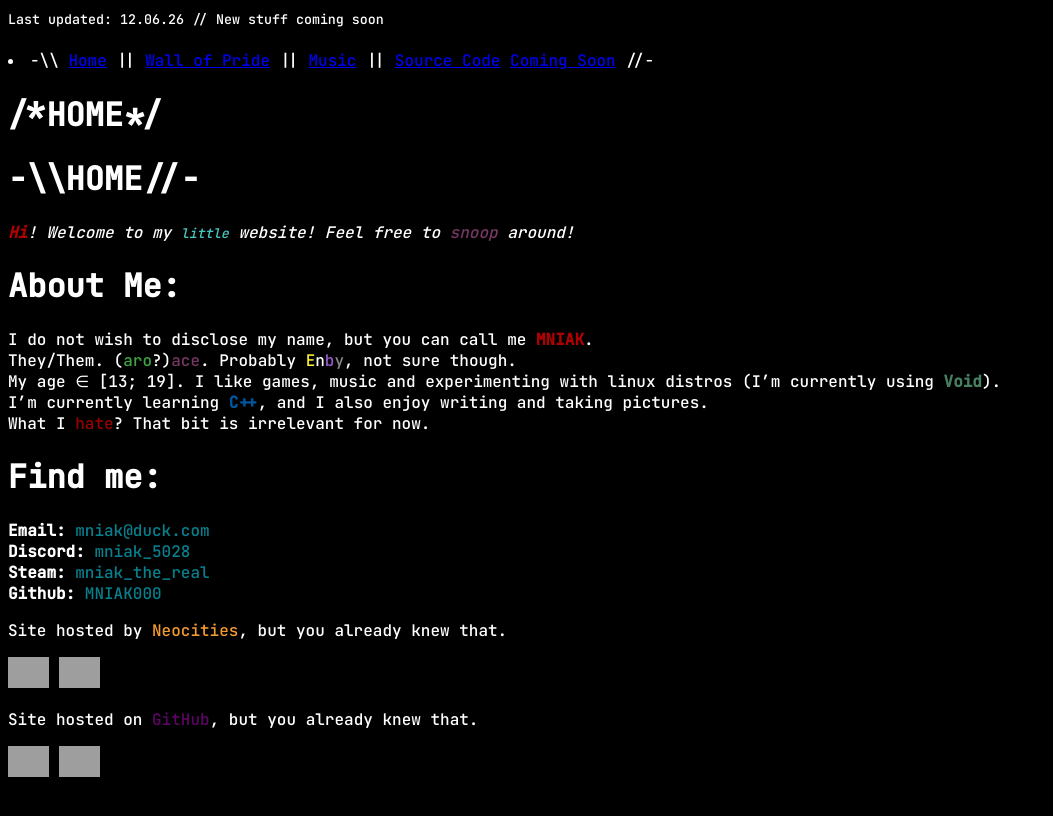
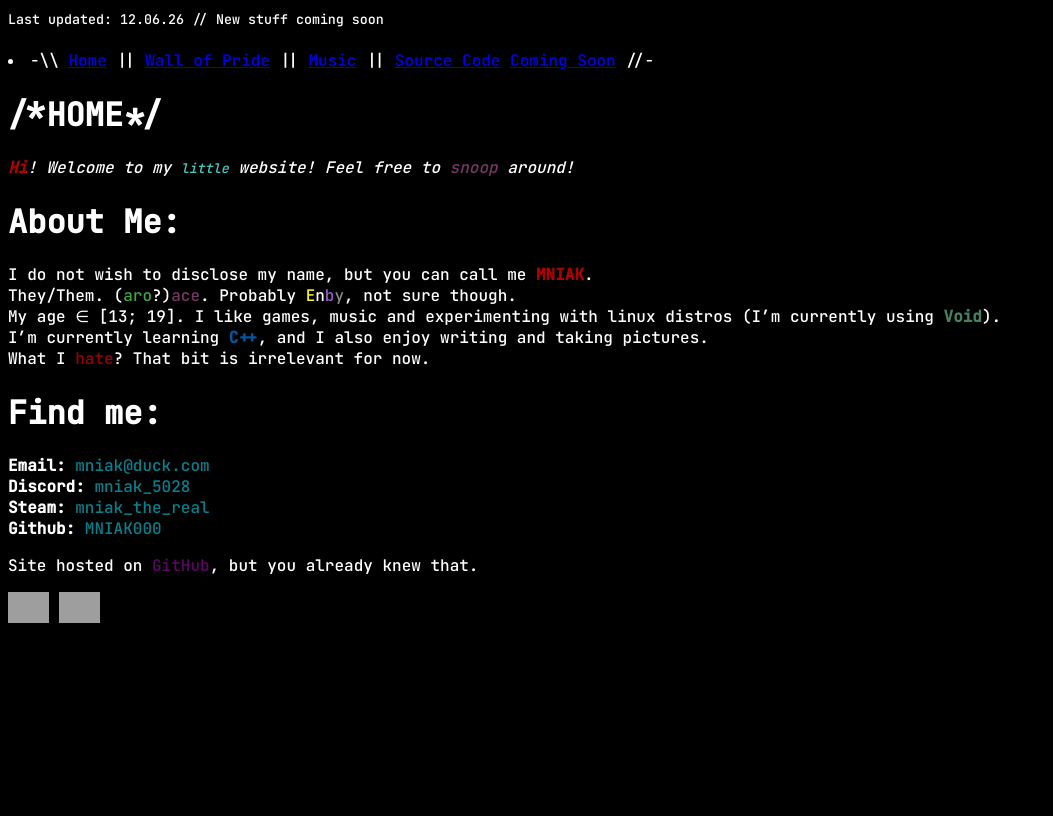
Before and after one commit to MNIAK000/MNIAK.github.io, a Jekyll site: the page built from index.md, in a window 1280 px wide. Shown: the top 816 px of the page, without its empty margins (0-1053 px from the left). Built offline with Jekyll 4.4.1, drawn with Linux system fonts in a browser that asks for light colours; grey boxes are pictures that could not be loaded.

Commit message:
Update index.md

```diff
--- a/index.md
+++ b/index.md
@@ -2,8 +2,6 @@
 layout: default
 title: "HOME"
 ---
-
-# -\\\HOME//-
 
 <em><strong><span style="color: #b10000;">Hi</span></strong>! Welcome to my <small><span style="color: #47c8c0;">little</span></small> website! Feel free to <span style="color: #763762;">snoop</span> around!</em>
 
@@ -21,8 +19,3 @@ What I <span style="color: #990000;">hate</span>? That bit is irrelevant for now
 **Discord:** <span style="color: #07808e;">mniak_5028</span>
 **Steam:** <span style="color: #07808e;">mniak_the_real</span>
 **Github:** <span style="color: #07808e;">MNIAK000</span>
-
-Site hosted by <span style="color: #f49b31;">Neocities</span>, but you already knew that.
-
-<img src="https://cyber.dabamos.de/88x31/javascript-zero.gif" height="31" />
-<img src="https://cyber.dabamos.de/88x31/nocookie.gif" height="31" />
```
